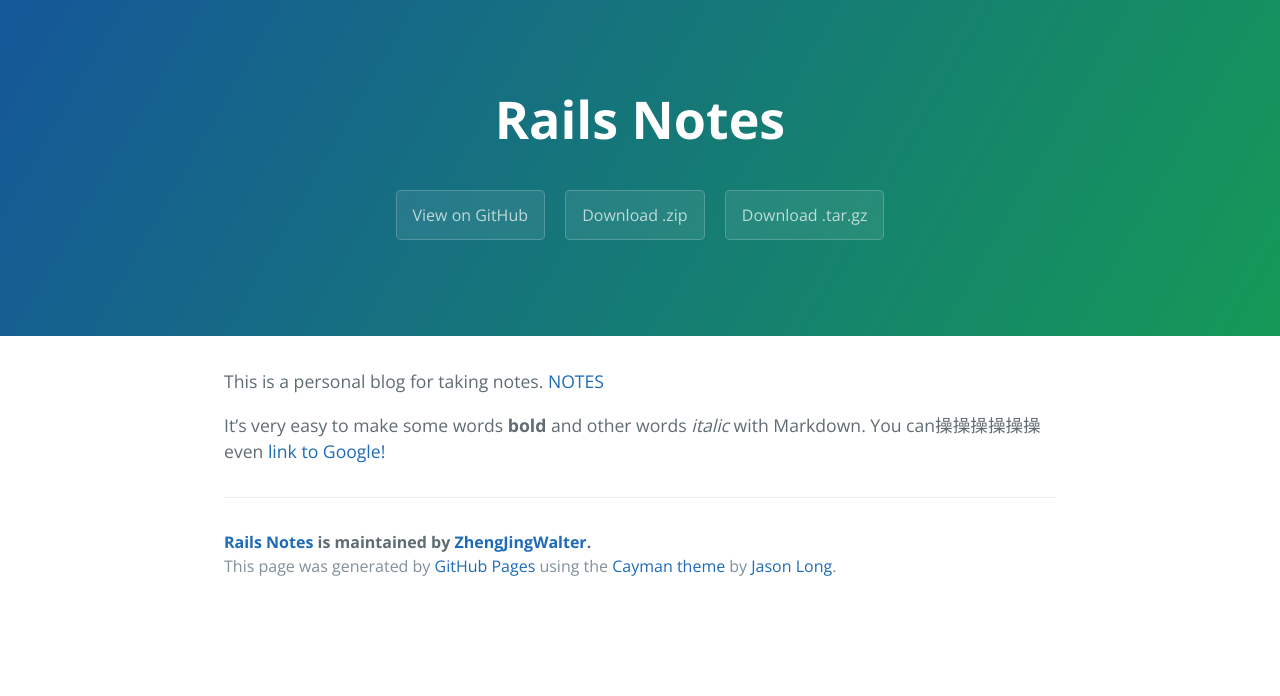
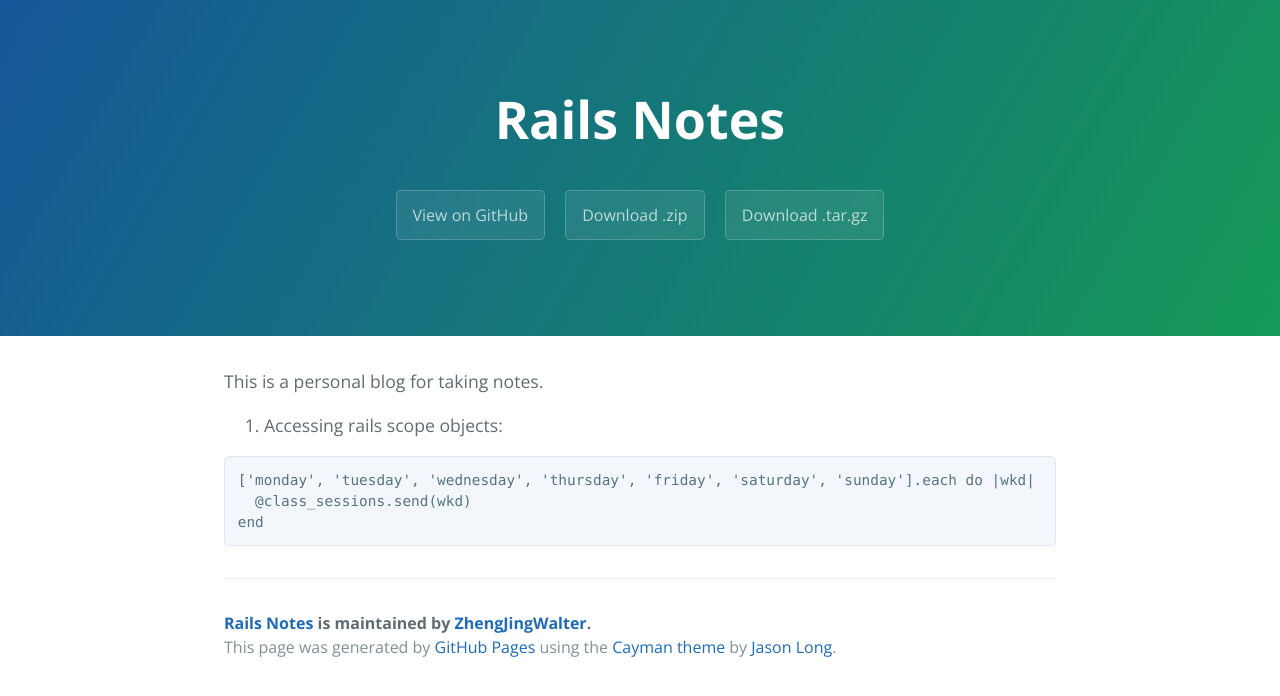
Before and after one commit to ZHENG-JING-JZ/rails_notes, a Jekyll site: the page built from index.md, in a window 1280 px wide. Shown: the top 696 px of the page. Built offline with Jekyll 4.4.1, drawn with Linux system fonts in a browser that asks for light colours; Markdown is read by kramdown in place of the engine named in the settings.

Commit message:
1st post

````diff
--- a/_includes/head.html
+++ b/_includes/head.html
@@ -19,4 +19,4 @@
     </section>
 
     <section class="main-content">
-    <p>This is a personal blog for taking notes. <a href="http://zhengjingwalter.github.io/rails_notes/index1">NOTES</a>
+    <p>This is a personal blog for taking notes.
--- a/index.md
+++ b/index.md
@@ -3,4 +3,10 @@
 ---
 
 
-It's very easy to make some words **bold** and other words *italic* with Markdown. You can操操操操操操 even [link to Google!](http://www.google.com.au/)
+1. Accessing rails scope objects:
+
+```
+['monday', 'tuesday', 'wednesday', 'thursday', 'friday', 'saturday', 'sunday'].each do |wkd|
+  @class_sessions.send(wkd)
+end
+```
````
